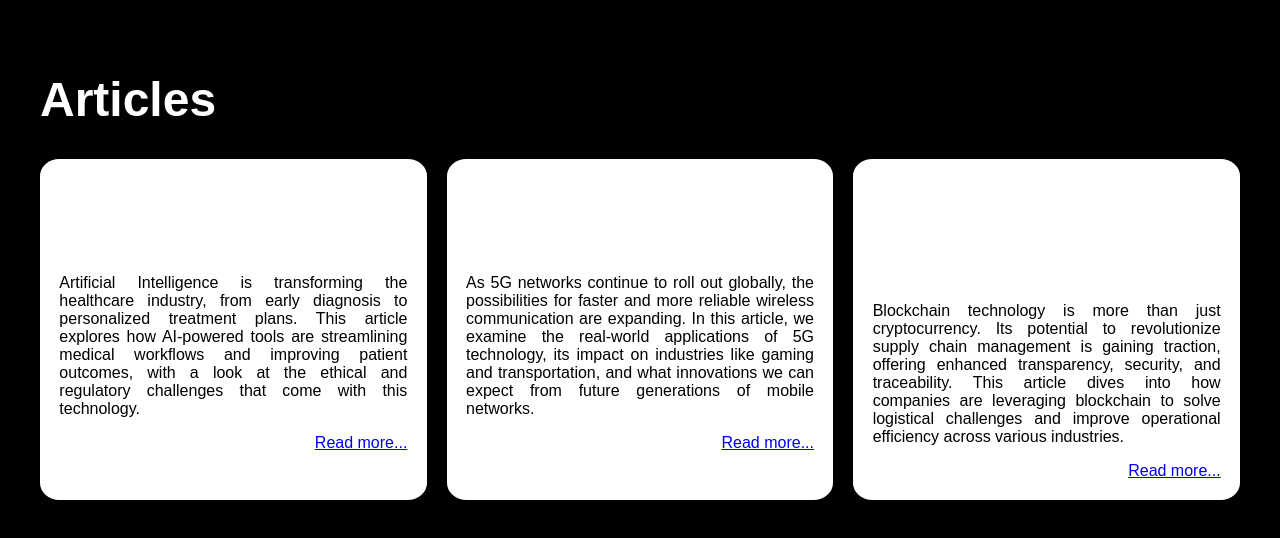
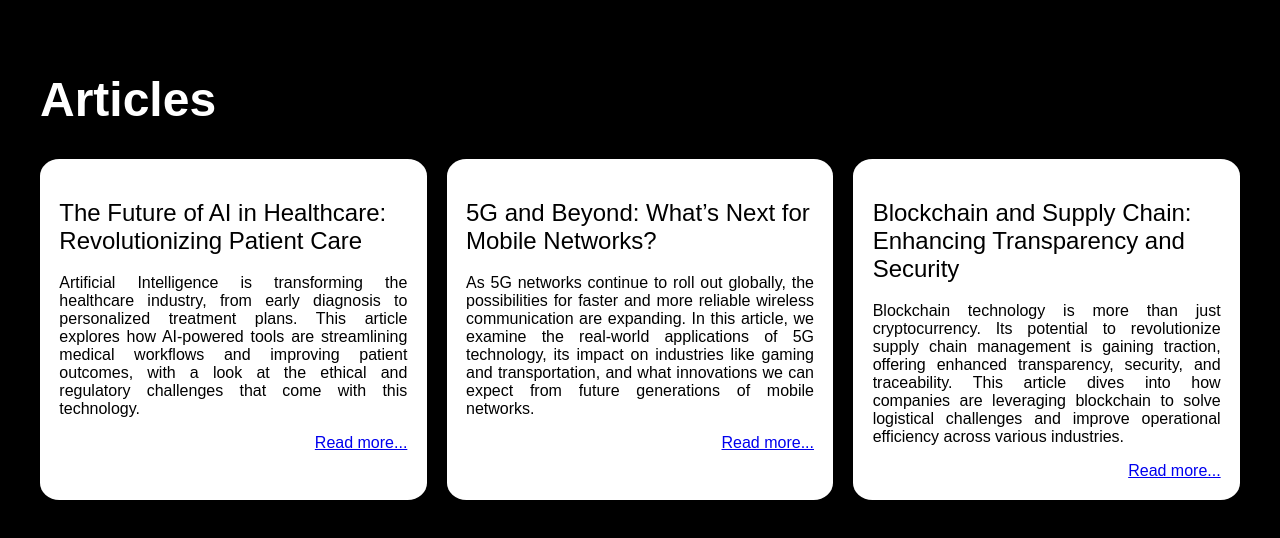
Before and after one commit to rookie2675/blog-website, a Next.js app: page / in a window 1280 px wide. Shown: the top 538 px of the page. Built offline with nearby package versions, Linux system fonts and the light colour scheme.

Commit message:
Created seperate component for article cards

```diff
--- a/app/page.module.css
+++ b/app/page.module.css
@@ -3,20 +3,3 @@
     display: grid;
     grid-template-columns: repeat(3, 1fr);
 }
-
-.article {
-    padding: 5%;
-    border-radius: 5%;
-    background-color: white;
-}
-
-.description {
-    color: black;
-    text-align: justify;
-}
-
-.buttonContainer {
-    margin-top: 2%;
-    display: flex;
-    justify-content: right;
-}
--- a/app/page.tsx
+++ b/app/page.tsx
@@ -2,7 +2,7 @@
 
 import { articles } from "@/data/database";
 import styles from "./page.module.css";
-import Link from "next/link";
+import ArticleCard from "@/components/ArticleCard";
 
 export default async function Home() {
     return (
@@ -10,15 +10,7 @@ export default async function Home() {
             <h1>Articles</h1>
             <div className={styles.articles}>
                 {articles.map((article, index) => (
-                    <article key={index} className={styles.article}>
-                        <h2>{article.title}</h2>
-                        <p className={styles.description}>{article.summary}</p>
-                        <div className={styles.buttonContainer}>
-                            <Link href={`/article/${article.id}`}>
-                                Read more...
-                            </Link>
-                        </div>
-                    </article>
+                    <ArticleCard key={index} article={article} />
                 ))}
             </div>
         </div>
--- /dev/null
+++ b/components/ArticleCard.module.css
@@ -0,0 +1,20 @@
+.title {
+    color: black;
+}
+
+.article {
+    padding: 5%;
+    border-radius: 5%;
+    background-color: white;
+}
+
+.description {
+    color: black;
+    text-align: justify;
+}
+
+.buttonContainer {
+    margin-top: 2%;
+    display: flex;
+    justify-content: right;
+}
--- /dev/null
+++ b/components/ArticleCard.tsx
@@ -0,0 +1,15 @@
+import Link from "next/link";
+import styles from "./ArticleCard.module.css"; // Create a CSS module for styling
+import { Article } from "@/types/article";
+
+export default function ArticleCard({ article }: { article: Article }) {
+    return (
+        <article className={styles.article}>
+            <h2 className={styles.title}>{article.title}</h2>
+            <p className={styles.description}>{article.summary}</p>
+            <div className={styles.buttonContainer}>
+                <Link href={`/article/${article.id}`}>Read more...</Link>
+            </div>
+        </article>
+    );
+}
```
